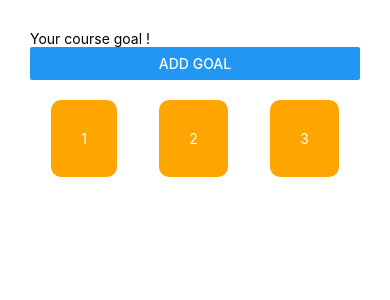
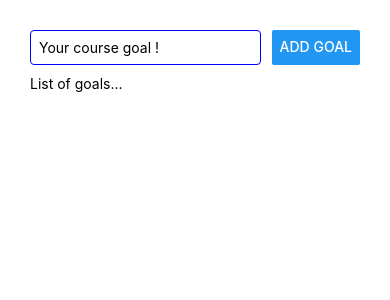
Before and after one commit to mycvlnn/React-Native-Udemy, a React Native app: screen / in a window 390 px wide. Shown: the top 300 px of the page. Built offline with nearby package versions, Linux system fonts and the light colour scheme.

Commit message:
4.flex box example

```diff
--- a/App.js
+++ b/App.js
@@ -4,22 +4,12 @@
 export default function App() {
   return (
     <View style={styles.appContainer}>
-      <View>
-        <TextInput placeholder="Your course goal !" />
+      <View style={styles.inputContainer}>
+        <TextInput style={styles.inputText} placeholder="Your course goal !" />
         <Button title="Add Goal" />
       </View>
-      <View
-        style={{
-          display: "flex",
-          flexDirection: "row",
-          justifyContent: "space-around",
-          marginTop: 20,
-        }}
-      >
-        {/* <Text>List of goals...</Text> */}
-        <Text style={styles.box}>1</Text>
-        <Text style={styles.box}>2</Text>
-        <Text style={styles.box}>3</Text>
+      <View style={styles.listGoals}>
+        <Text>List of goals...</Text>
       </View>
     </View>
   );
@@ -29,11 +19,20 @@
   appContainer: {
     margin: 30,
   },
-  box: {
-    padding: 30,
-    backgroundColor: "orange",
-    borderRadius: 10,
-    color: "white",
-    overflow: "hidden",
+  inputContainer: {
+    display: "flex",
+    justifyContent: "space-between",
+    flexDirection: "row",
+  },
+  inputText: {
+    width: "70%",
+    borderColor: "blue",
+    borderWidth: 1,
+    marginRight: 10,
+    borderRadius: 4,
+    padding: 8,
+  },
+  listGoals: {
+    marginTop: 10,
   },
 });
```
